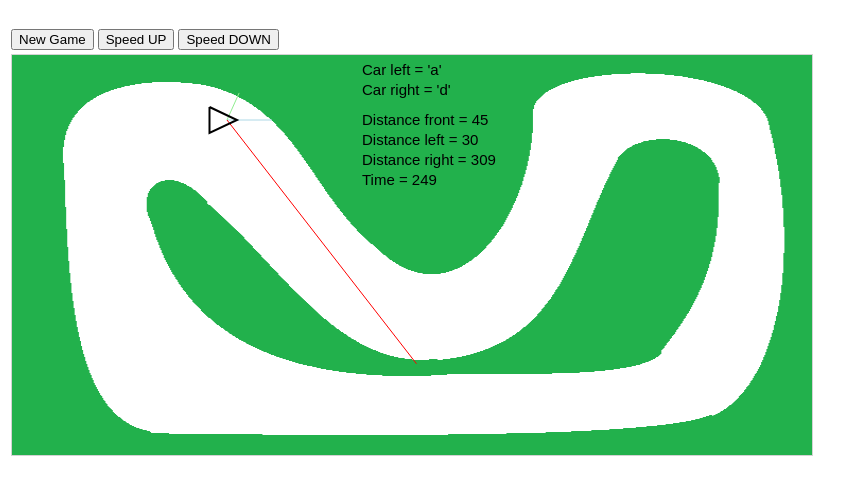
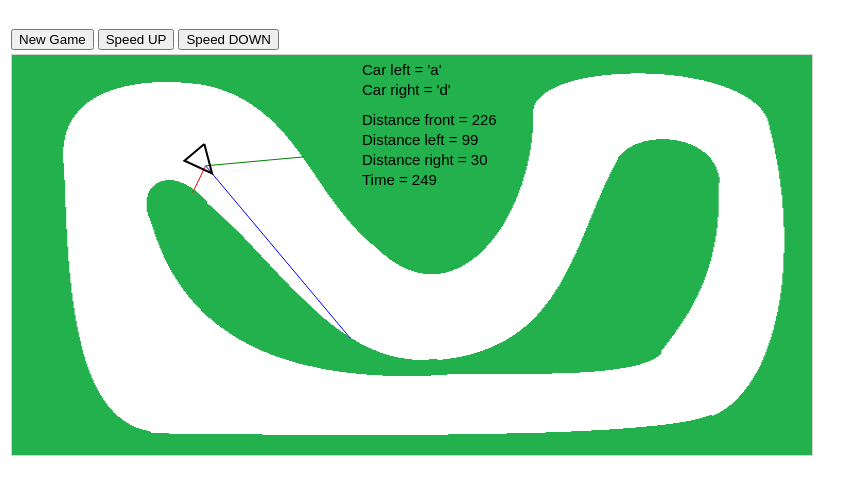
Before and after one commit to MathiasHolst/MachineLearning, a plain HTML site: page index.html in a window 1280 px wide. Shown: the whole page, without its empty margins (0-865 px from the left). Drawn offline with Linux system fonts and the light colour scheme.

Commit message:
spil virker

```diff
--- a/index.html
+++ b/index.html
@@ -4,6 +4,7 @@
 <head>
 <script src="main.js"></script>
 <script src="CarControls.js"></script>
+<script>import {Player} from "main";</script>
 </head>
 
 <body onload="startAll()">
@@ -24,9 +25,10 @@
             </td>
         </tr>
     </table>
+    <div id="1"></div>
     <script>
         var myTimer;
-        var defaultRotatValue = 3;
+        var defaultRotatValue = 50;
         var defaultSpeedIncriment = 0.1;
         var defaultSpeedStart = 0.3;
         var speed = defaultSpeedStart;
@@ -38,6 +40,8 @@
         var ctx = c.getContext("2d");
         var Bane = new Image();
         var aktuelColor = "black";
+
+
     </script>
 </body>
 
--- a/main.js
+++ b/main.js
@@ -16,6 +16,20 @@ function Timer() {
     forward();
     drawEveryThing();
     timeCount++;
+    GA();
+}
+var distantFront;
+var distantLeft;
+var distantRight;
+function GA(){
+    if (distantRight < 100 && distantRight < distantLeft){
+        rotateCar(-defaultRotatValue);
+    }
+    else if (distantLeft < 100 && distantLeft < distantRight){
+        rotateCar(defaultRotatValue);
+    } else {
+
+    }
 }
 function newGame() {
     center = { x: 130, y: 65 };
@@ -146,7 +160,7 @@ function drawEveryThing() {
     var distFarward = farwardDistance();
     ctx.beginPath();
     ctx.lineWidth = "1";
-    ctx.strokeStyle = "lightBlue";
+    ctx.strokeStyle = "Blue";
     var justInFront = justInfrontfarwardDistance();
     ctx.moveTo(justInFront.x, justInFront.y);
     ctx.lineTo(distFarward.x, distFarward.y);
@@ -157,7 +171,7 @@ function drawEveryThing() {
     var distLeft = leftDistance();
     ctx.beginPath();
     ctx.lineWidth = "1";
-    ctx.strokeStyle = "lightGreen";
+    ctx.strokeStyle = "Green";
     ctx.moveTo(justInFront.x, justInFront.y);
     ctx.lineTo(distLeft.x, distLeft.y);
     ctx.stroke();
@@ -168,7 +182,7 @@ function drawEveryThing() {
     var distRight = rightDistance();
     ctx.beginPath();
     ctx.lineWidth = "1";
-    ctx.strokeStyle = "red";
+    ctx.strokeStyle = "Red";
     ctx.moveTo(justInFront.x, justInFront.y);
     ctx.lineTo(distRight.x, distRight.y);
     ctx.stroke();
@@ -191,9 +205,9 @@ function drawEveryThing() {
     var xpos = 350;
     ctx.fillText("Car left = 'a'", xpos, 20);
     ctx.fillText("Car right = 'd'", xpos, 40);
-    var distantFront = dist(distFarward.x, distFarward.y, justInFront.x, justInFront.y);
-    var distantLeft = dist(distLeft.x, distLeft.y, justInFront.x, justInFront.y);
-    var distantRight = dist(distRight.x, distRight.y, justInFront.x, justInFront.y);
+    distantFront = dist(distFarward.x, distFarward.y, justInFront.x, justInFront.y);
+    distantLeft = dist(distLeft.x, distLeft.y, justInFront.x, justInFront.y);
+    distantRight = dist(distRight.x, distRight.y, justInFront.x, justInFront.y);
 
     ctx.fillText("Distance front = " + Math.ceil(distantFront), xpos, 70);
     ctx.fillText("Distance left = " + Math.ceil(distantLeft), xpos, 90);
```
